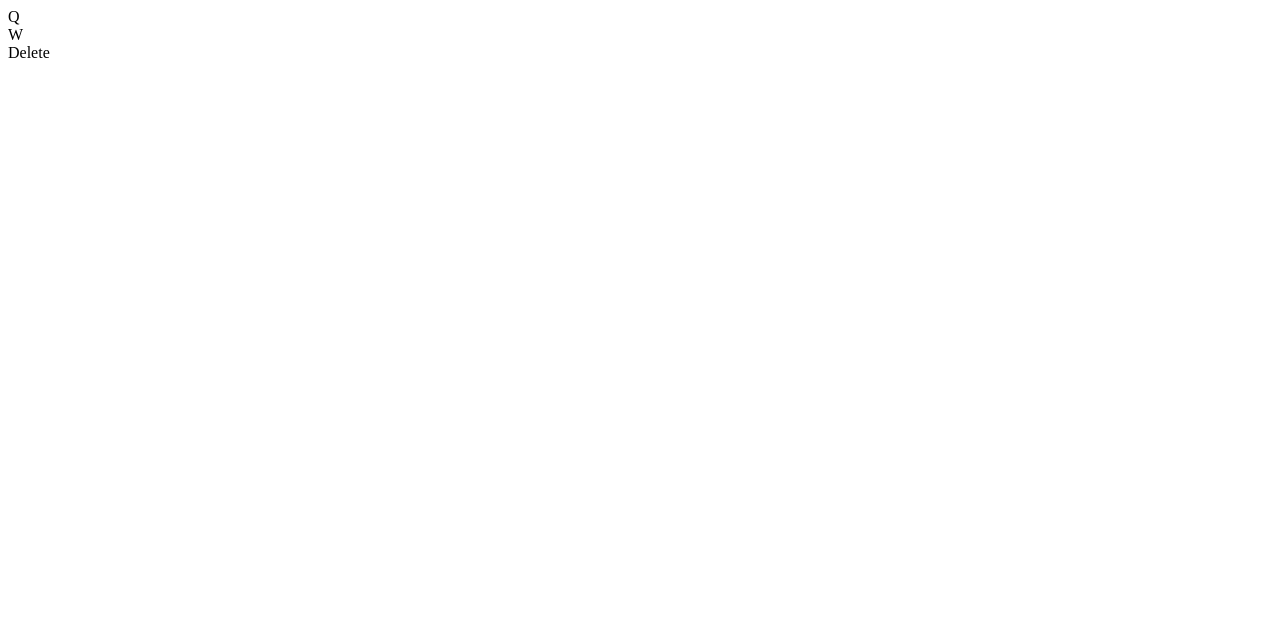
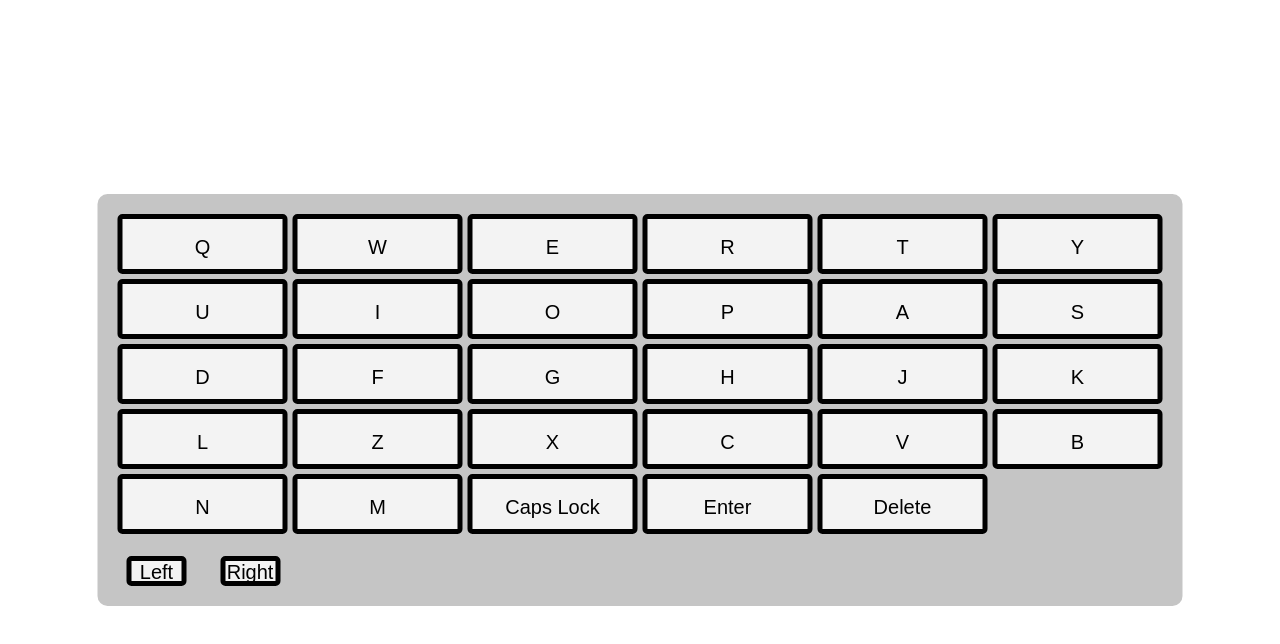
Before and after one commit to Cheng-Kai-Ming/JS-Keyboard, a plain HTML site: page index.html in a window 1280 px wide. Drawn offline with Linux system fonts and the light colour scheme.

Commit message:
delete specific alphabet and add css

```diff
--- a/index.html
+++ b/index.html
@@ -6,37 +6,45 @@
   <meta name="viewport" content="width=device-width, initial-scale=1.0">
   <title>Document</title>
   <script src="main.js"></script>
+  <link rel="stylesheet" href="stylesheet.css">
 </head>
 <body>
   <div id="screen"></div>
   <div class="keyboard">
-    <div>Q</div>
-    <div>W</div>
-    <!-- <div>E</div>
-    <div>R</div>
-    <div>T</div>
-    <div>Y</div>
-    <div>U</div>
-    <div>I</div>
-    <div>O</div>
-    <div>P</div>
-    <div>A</div>
-    <div>S</div>
-    <div>D</div>
-    <div>F</div>
-    <div>G</div>
-    <div>H</div>
-    <div>J</div>
-    <div>K</div>
-    <div>L</div>
-    <div>Z</div>
-    <div>X</div>
-    <div>C</div>
-    <div>V</div>
-    <div>B</div>
-    <div>N</div>
-    <div>M</div> -->
+    <div class="key">Q</div>
+    <div class="key">W</div>
+    <div class="key">E</div>
+    <div class="key">R</div>
+    <div class="key">T</div>
+    <div class="key">Y</div>
+    <div class="key">U</div>
+    <div class="key">I</div>
+    <div class="key">O</div>
+    <div class="key">P</div>
+    <div class="key">A</div>
+    <div class="key">S</div>
+    <div class="key">D</div>
+    <div class="key">F</div>
+    <div class="key">G</div>
+    <div class="key">H</div>
+    <div class="key">J</div>
+    <div class="key">K</div>
+    <div class="key">L</div>
+    <div class="key">Z</div>
+    <div class="key">X</div>
+    <div class="key">C</div>
+    <div class="key">V</div>
+    <div class="key">B</div>
+    <div class="key">N</div>
+    <div class="key">M</div>
+    <div class="key">Caps Lock</div>
+    <div class="key" id="enter">Enter</div>
+    <div class="key" id="delete">Delete</div>
+    <div class="position key_direction">
+      <div class="direction">Left</div>
+      <div class="direction">Right</div>
+    </div>
+
   </div>
-  <div id="delete">Delete</div>
 </body>
 </html>
--- a/main.js
+++ b/main.js
@@ -1,18 +1,40 @@
 document.addEventListener("DOMContentLoaded", () =>{
   const keyboard = document.querySelector('.keyboard')
   const screen = document.querySelector('#screen')
+  const position = document.querySelector('.position')
   const delete_word = document.querySelector('#delete')
   let content = ''
+  let position_number = 0
 
-  keyboard.addEventListener("click", (e) =>{
-    content += e.target.innerText
-    screen.innerHTML = content
+  function alphabet(e){ return e.target.innerText.match(/[a-z]/i) && e.target.innerText.length == 1? true:false }
+
+  keyboard.addEventListener("click", (e) => {
+    if( alphabet(e) ){
+      content += e.target.innerText
+      screen.innerHTML = content
+    }
     })
 
-  delete_word.addEventListener("click", () =>{
-    let delete_character = content.length - 1
-    content = content.slice(0,delete_character)
-    screen.innerHTML = content
+  delete_word.addEventListener("click", () => {
+    let max_scentence_index = content.length - 1
+
+    if ( Math.abs(position_number) <= max_scentence_index ){
+      content = content.slice(0,max_scentence_index + position_number) + content.slice(max_scentence_index + position_number + 1, max_scentence_index + 1)
+      screen.innerHTML = content
+    }
+
+  })
+
+  position.addEventListener("click", (e) => {
+    let content_length = content.length
+    let end_of_left = Math.abs(position_number)
+    let end_of_right = position_number + content_length
+
+    if (e.target.innerText == "Left" && end_of_left < content_length -1){
+      position_number -= 1
+    } else if(e.target.innerText == "Right" & end_of_right < content_length){
+      position_number += 1
+    }
   })
 
   }
--- /dev/null
+++ b/stylesheet.css
@@ -0,0 +1,51 @@
+body * {
+  margin: 0;
+  padding: 0;
+  box-sizing: border-box;
+  font-family: Arial, Helvetica, sans-serif;
+}
+
+.keyboard {
+  max-width: 1085px;
+  padding: 20px;
+  position: absolute;
+  top: 50%;
+  left: 50%;
+  transform: translate(-50%, -50%);
+  background-color: rgb(197, 197, 197);
+  border-radius: 10px;
+  display: grid;
+  grid-template-columns: repeat(30, 30px);
+  grid-template-rows: repeat(5, 60px);
+  grid-gap: 5px;
+}
+
+.key {
+  background-color: rgb(243, 243, 243);
+  border: 5px solid black;
+  border-radius: 5px;
+  grid-column: span 5;
+  font-size: 20px;
+  text-align: center;
+  padding-top: 17px;
+}
+
+.key_direction {
+  display: grid;
+  grid-template-columns: repeat(2, 60px);
+  grid-template-rows: repeat(1, 30px);
+  grid-gap: 10%;
+  grid-column: span 10;
+  font-size: 20px;
+  text-align: center;
+  padding-top: 17px;
+  padding-left: 9px;
+}
+
+.direction {
+  background-color: rgb(243, 243, 243);
+  border: 5px solid black;
+  border-radius: 5px;
+  font-size: 20px;
+  text-align: center;
+}
```
